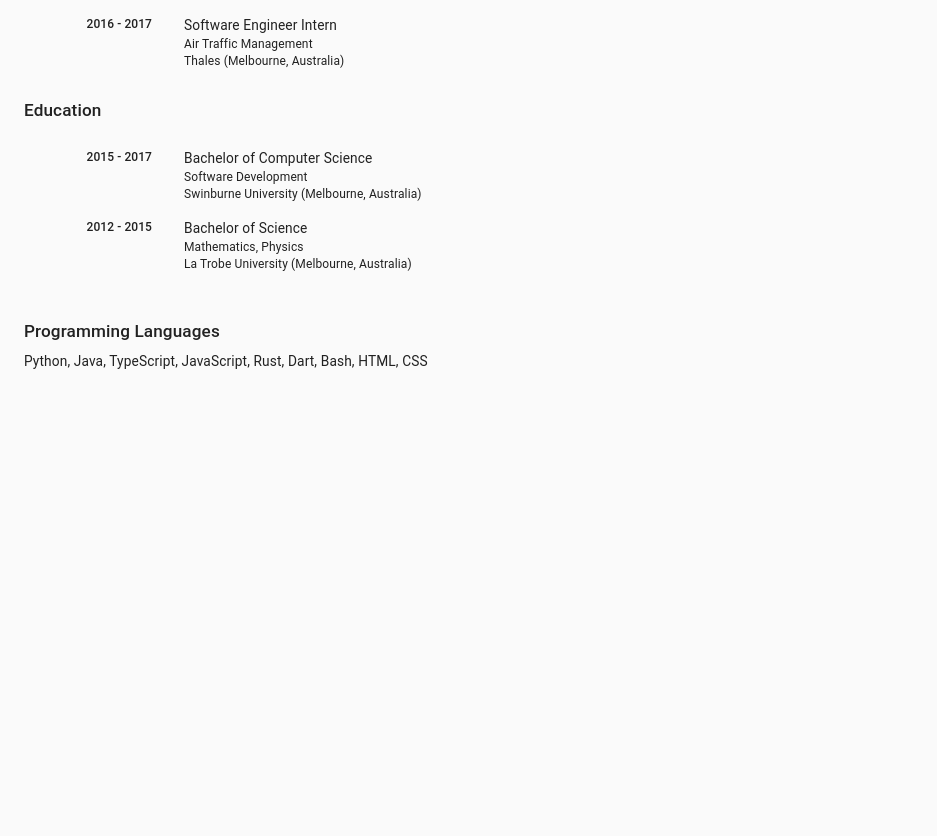
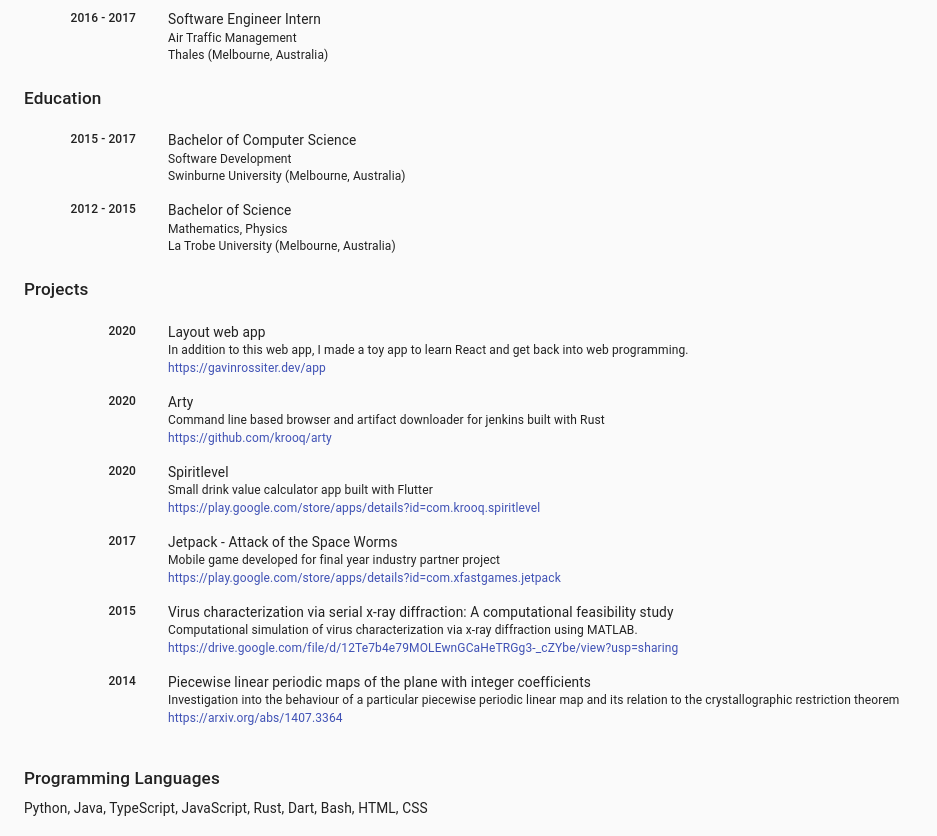
Before and after one commit to krooq/gavinrossiter.dev, a React (Create React App) app: page /resume in a window 1280 px wide. Shown: the part 388-1224 px from the top of the page, without its empty margins (0-937 px from the left). Before the commit the page ends 800 px from the top, so only its background shows below. Built offline with nearby package versions, Linux system fonts and the light colour scheme.

Commit message:
added-projects

```diff
--- a/src/home/Home.tsx
+++ b/src/home/Home.tsx
@@ -2,7 +2,7 @@
 import Container from '@material-ui/core/Container';
 import Typography from '@material-ui/core/Typography';
 import { makeStyles, createMuiTheme } from '@material-ui/core/styles';
-import { Grid, ThemeProvider, List, ListItem, ListItemIcon, ListItemText, ListItemProps, Chip, Card, CardContent, CssBaseline, Box, Button } from "@material-ui/core";
+import { Grid, ThemeProvider, List, ListItem, ListItemIcon, ListItemText, ListItemProps, Chip, Card, CardContent, CssBaseline, Box, Button, Link } from "@material-ui/core";
 import "fontsource-bungee";
 import resumeData from './data/resume.json';
 import GitHubIcon from '@material-ui/icons/GitHub';
@@ -124,13 +124,16 @@
                         </CardContent>
                     </Card>
                 </Grid>
-                <Grid item md={4}>
+                <Grid item md={6}>
                     <Work data={data} />
                 </Grid>
-                <Grid item md={4}>
+                <Grid item md={6}>
                     <Education data={data} />
                 </Grid>
-                <Grid item md={4}>
+                <Grid item md={6}>
+                    <ProjectCardList title="Projects" content={props.data.projects} />
+                </Grid>
+                <Grid item md={6}>
                     <Card>
                         <CardContent>
                             <Typography variant="h4" component="h2" gutterBottom>Programming Languages</Typography>
@@ -145,7 +148,7 @@
 
 type ExperienceData = { start: string, end: string, title: string, domains: Array<string>, organization: string, location: string }
 
-function CardList(props: any) {
+function ExperienceCardList(props: any) {
     const title: string = props.title;
     const content: Array<ExperienceData> = props.content;
     return (<Card >
@@ -177,6 +180,40 @@
                 </CardContent>
             </Card>
         </Box>
+    )
+}
+function ProjectCardList(props: any) {
+    const title: string = props.title;
+    const content = props.content;
+    return (<Card >
+        <CardContent>
+            <Typography variant="h4" component="h2" gutterBottom>{title}</Typography>
+            <Grid container spacing={4}>
+                {content.map((data: any) =>
+                    <Grid xs={12} item>
+                        <ProjectCard data={data} />
+                    </Grid>
+                )}
+            </Grid>
+        </CardContent>
+    </Card>
+    );
+}
+
+function ProjectCard(props: any) {
+    const data = props.data
+    return (
+        <Box boxShadow={1}>
+            <Card >
+                <CardContent>
+                    <Typography variant="subtitle2" gutterBottom>{data.end}</Typography>
+                    <Typography variant="h6" component="h1">{data.title}</Typography>
+                    {data.organization != null && <Typography variant="subtitle1" component="p">{data.organization}</Typography>}
+                    <Typography variant="body1" component="p">{data.description}</Typography>
+                    <Link variant="body1" color="inherit" href={data.link}>{data.link}</Link>
+                </CardContent>
+            </Card>
+        </Box >
     )
 }
 
@@ -215,12 +252,12 @@
 }
 
 function Work(props: any) {
-    return <CardList title="Work" content={props.data.work} />
+    return <ExperienceCardList title="Work" content={props.data.work} />
 }
 
 
 function Education(props: any) {
-    return <CardList title="Education" content={props.data.education} />
+    return <ExperienceCardList title="Education" content={props.data.education} />
 }
 
 export default Home;
--- a/src/home/Resume.tsx
+++ b/src/home/Resume.tsx
@@ -2,7 +2,7 @@
 import Container from '@material-ui/core/Container';
 import Typography from '@material-ui/core/Typography';
 import { makeStyles, createMuiTheme } from '@material-ui/core/styles';
-import { Grid, ThemeProvider, List, ListItem, ListItemIcon, ListItemText, ListItemProps, CssBaseline, Hidden } from "@material-ui/core";
+import { Grid, ThemeProvider, List, ListItem, ListItemIcon, ListItemText, ListItemProps, CssBaseline, Hidden, Link, Box } from "@material-ui/core";
 import "fontsource-bungee";
 import resumeData from './data/resume.json';
 import GitHubIcon from '@material-ui/icons/GitHub';
@@ -24,7 +24,10 @@
 });
 
 const useStyles = makeStyles((theme) => ({
-    name: {}
+    name: {},
+    timeline: {
+        padding: 0
+    }
 }))
 
 
@@ -45,8 +48,9 @@
                     <Typography variant="body1" style={{ whiteSpace: 'pre-wrap' }}>{data.about}</Typography>
                     <Typography variant="body1" style={{ whiteSpace: 'pre-wrap' }}>{data.goals}</Typography>
                     <br />
-                    <ExperienceTimeline title="Work" data={data.work} />
-                    <ExperienceTimeline title="Education" data={data.education} />
+                    <ExperienceTimeline className={classes.timeline} title="Work" data={data.work} />
+                    <ExperienceTimeline className={classes.timeline} title="Education" data={data.education} />
+                    <ProjectTimeline className={classes.timeline} title="Projects" data={data.projects} />
                     <br />
                     <Typography variant="h6" gutterBottom>Programming Languages</Typography>
                     <Typography variant="body1">{data.technical.languages.join(", ")}</Typography>
@@ -65,7 +69,7 @@
     return (
         <React.Fragment>
             <Typography variant="h6" component="h2">{title}</Typography>
-            <Timeline>{data.map((d: any) => <ExperienceTimelineItem data={d} />)}</Timeline>
+            <Timeline {...props}>{data.map((d: any) => <ExperienceTimelineItem data={d} />)}</Timeline>
         </React.Fragment >
     )
 }
@@ -86,6 +90,33 @@
     )
 }
 
+function ProjectTimeline(props: any) {
+    const title: string = props.title;
+    const data = props.data;
+    return (
+        <React.Fragment>
+            <Typography variant="h6" component="h2">{title}</Typography>
+            <Timeline {...props}>{data.map((d: any) => <ProjectTimelineItem data={d} />)}</Timeline>
+        </React.Fragment >
+    )
+}
+
+function ProjectTimelineItem(props: any) {
+    const data = props.data
+    return (
+        <TimelineItem>
+            <TimelineContent style={{ flex: "none", width: "8rem" }}>
+                <Typography variant="subtitle2" align="right">{data.end}</Typography>
+            </TimelineContent>
+            <TimelineOppositeContent style={{ flexGrow: 1 }}>
+                <Typography variant="body1" component="h1" align="left">{data.title}</Typography>
+                <Typography variant="body2" component="p" align="left">{data.description}</Typography>
+                {data.organiztion != null && <Typography variant="body2" component="p" align="left">{data.organization}</Typography>}
+                <Box textAlign="left"><Link variant="body2" href={data.link}>{data.link}</Link></Box>
+            </TimelineOppositeContent>
+        </TimelineItem >
+    )
+}
 function ListItemLink(props: ListItemProps<'a', { button?: true }>) {
     return <ListItem button component="a" {...props} />;
 }
--- a/src/home/data/resume.json
+++ b/src/home/data/resume.json
@@ -54,40 +54,52 @@
     ],
     "projects": [
         {
-            "name": "Layout web app",
+            "title": "Layout web app",
             "organization": null,
-            "description": "Just a toy project to learn React and get back into web programming.",
-            "link": "https://gavinrossiter.dev/app"
+            "description": "In addition to this web app, I made a toy app to learn React and get back into web programming.",
+            "link": "https://gavinrossiter.dev/app",
+            "start": "2020",
+            "end": "2020"
         },
         {
-            "name": "Arty",
+            "title": "Arty",
             "organization": null,
             "description": "Command line based browser and artifact downloader for jenkins built with Rust",
-            "link": "https://github.com/krooq/arty"
+            "link": "https://github.com/krooq/arty",
+            "start": "2020",
+            "end": "2020"
         },
         {
-            "name": "Spiritlevel",
+            "title": "Spiritlevel",
             "organization": null,
             "description": "Small drink value calculator app built with Flutter",
-            "link": "https://play.google.com/store/apps/details?id=com.krooq.spiritlevel"
+            "link": "https://play.google.com/store/apps/details?id=com.krooq.spiritlevel",
+            "start": "2020",
+            "end": "2020"
         },
         {
-            "name": "Jetpack - Attack of the Space Worms",
+            "title": "Jetpack - Attack of the Space Worms",
             "organization": "Swinburne University & Gridstone",
             "description": "Mobile game developed for final year industry partner project",
-            "link": "https://play.google.com/store/apps/details?id=com.krooq.spiritlevel"
+            "link": "https://play.google.com/store/apps/details?id=com.xfastgames.jetpack",
+            "start": "2017",
+            "end": "2017"
         },
         {
-            "name": "Virus characterization via serial x-ray diffraction: A computational feasibility study",
+            "title": "Virus characterization via serial x-ray diffraction: A computational feasibility study",
             "organization": "La Trobe University",
             "description": "Computational simulation of virus characterization via x-ray diffraction using MATLAB.",
-            "link": "https://drive.google.com/file/d/12Te7b4e79MOLEwnGCaHeTRGg3-_cZYbe/view?usp=sharing"
+            "link": "https://drive.google.com/file/d/12Te7b4e79MOLEwnGCaHeTRGg3-_cZYbe/view?usp=sharing",
+            "start": "2015",
+            "end": "2015"
         },
         {
-            "name": "Piecewise linear periodic maps of the plane with integer coefficients",
+            "title": "Piecewise linear periodic maps of the plane with integer coefficients",
             "organization": "La Trobe University",
-            "description": "Investigation into the behaviour of a particular piecewise periodic linear map and its the relation to the crystallographic restriction theorem",
-            "link": "https://arxiv.org/abs/1407.3364"
+            "description": "Investigation into the behaviour of a particular piecewise periodic linear map and its relation to the crystallographic restriction theorem",
+            "link": "https://arxiv.org/abs/1407.3364",
+            "start": "2014",
+            "end": "2014"
         }
     ],
     "technical": {
@@ -121,6 +133,7 @@
         "Artificial Intelliegence",
         "Machine Learning",
         "Human Machine Interfaces",
+        "Brain Computer Interfaces",
         "Entrepreneurship",
         "Automation",
         "Rockets"
```
